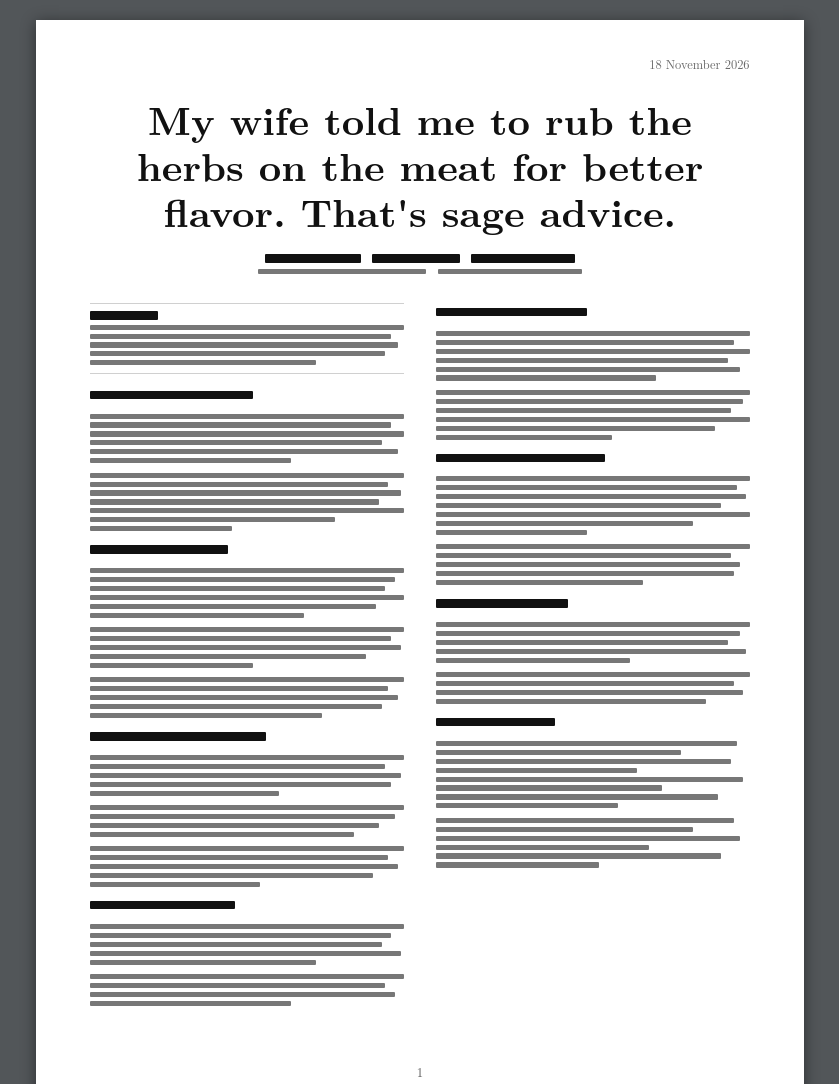
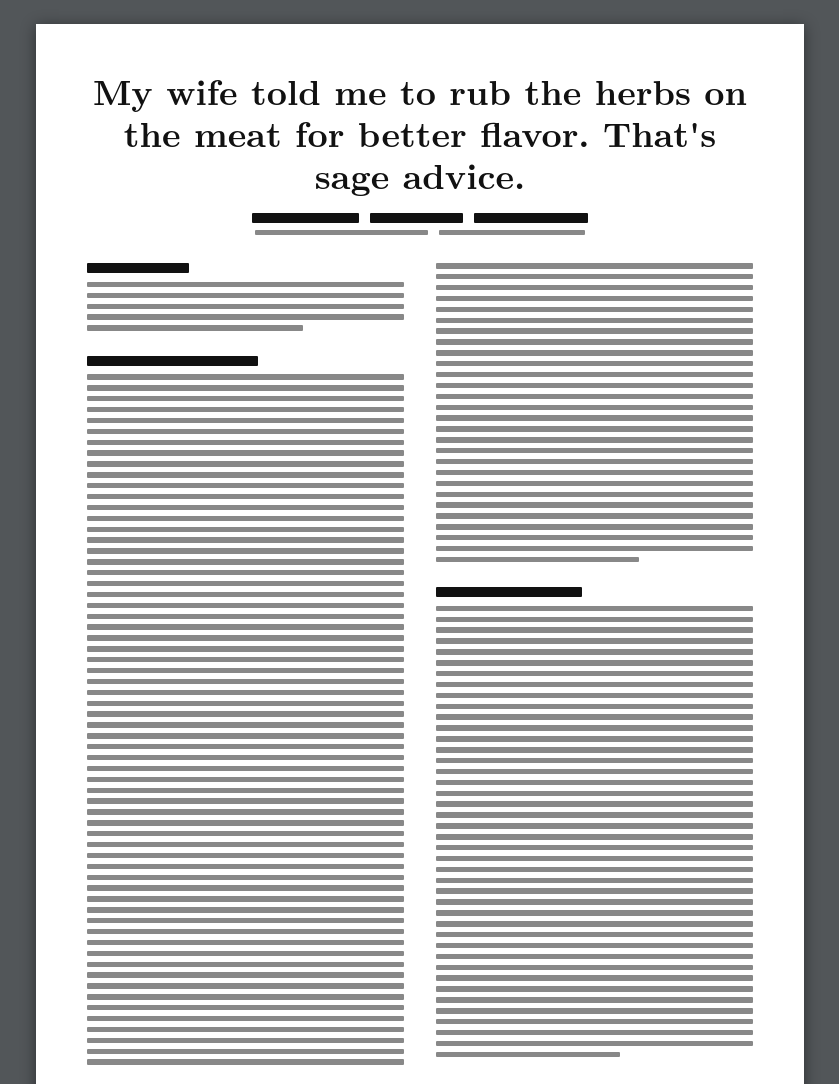
Before and after one commit to ief-joke-of-the-day/jotd, a plain HTML site: page index.html in a window 1280 px wide. Shown: the top 1084 px of the page, without its empty margins (220-1059 px from the left). Drawn offline with Linux system fonts and the light colour scheme; a web font is replaced by a local one.

Commit message:
Strict A4 wireframe paper: joke-only text, full-height 2 columns, 3 sections

```diff
--- a/index.html
+++ b/index.html
@@ -8,62 +8,56 @@
   <style>
     :root {
       --cm: "Computer Modern Serif", "Latin Modern Roman", "CMU Serif", Georgia, "Times New Roman", serif;
-      --ink: #111;
     }
     * { box-sizing: border-box; }
     body {
       margin: 0;
       background: #525659;
       font-family: var(--cm);
-      color: var(--ink);
-      padding: 1.25rem .6rem 3rem;
+      color: #111;
+      padding: clamp(.6rem, 2vw, 1.5rem) .6rem 2.5rem;
     }
     .page {
+      width: 100%;
       max-width: 48rem;
       aspect-ratio: 210 / 297;
       margin: 0 auto;
       background: #fff;
-      padding: clamp(1.2rem, 3.5vw, 2.2rem) clamp(1.1rem, 4.5vw, 3.4rem) clamp(1rem, 2.5vw, 1.6rem);
+      padding: clamp(1.2rem, 5.5%, 2.8rem) clamp(1.1rem, 6.5%, 3.2rem);
       box-shadow: 0 2px 14px rgba(0,0,0,.45);
       display: flex;
       flex-direction: column;
       overflow: hidden;
     }
 
-    .date-line {
-      text-align: right;
-      font-size: clamp(.65rem, 1.6vw, .78rem);
-      color: #666;
-      margin-bottom: clamp(.7rem, 2.2vw, 1.4rem);
-    }
-
-    /* THE JOKE as the paper title */
+    /* THE JOKE: the only real text on the page */
     h1#joke {
       font-weight: 700;
       text-align: center;
-      font-size: clamp(1.2rem, 4.4vw, 2.45rem);
-      line-height: 1.18;
-      margin: 0 0 clamp(.7rem, 2vw, 1.25rem);
+      font-size: clamp(1.05rem, 3.6vw, 2.2rem);
+      line-height: 1.2;
+      margin: 0 0 clamp(.5rem, 1.6vw, 1.1rem);
       overflow-wrap: break-word;
     }
     h1#joke .punch {
       display: block;
-      margin-top: .32em;
+      margin-top: .28em;
       font-weight: 400;
       font-style: italic;
-      font-size: .85em;
+      font-size: .86em;
     }
 
-    /* Only two bar types: thick black (authors & section titles) and thin grey (everything else) */
+    /* Two bar types only: thick black (authors & section titles) and thinner grey (text) */
     .b {
       display: block;
-      height: clamp(.32rem, .85vw, .52rem);
+      flex-shrink: 0;
+      height: clamp(.38rem, 1vw, .62rem);
       background: #111;
       border-radius: 1px;
     }
     .b.thin {
-      height: clamp(.2rem, .5vw, .32rem);
-      background: #777;
+      height: clamp(.20rem, .54vw, .34rem);
+      background: #888;
     }
 
     /* Author rows */
@@ -71,22 +65,22 @@
       display: flex;
       flex-direction: column;
       align-items: center;
-      gap: clamp(.25rem, .7vw, .42rem);
-      margin-bottom: clamp(.9rem, 2.8vw, 1.8rem);
+      gap: clamp(.25rem, .65vw, .42rem);
+      margin-bottom: clamp(.85rem, 2.8vw, 1.75rem);
     }
     .authors .row {
       display: flex;
       justify-content: center;
-      flex-wrap: wrap;
-      gap: .35rem .7rem;
+      gap: clamp(.35rem, 1vw, .7rem);
       width: 100%;
     }
 
-    /* Two-column paper body */
+    /* Two full-width columns from under authors to bottom of A4 */
     .cols {
       display: grid;
       grid-template-columns: 1fr 1fr;
-      gap: clamp(.8rem, 2.8vw, 2rem);
+      align-items: start;
+      gap: clamp(.85rem, 3vw, 2rem);
       flex: 1;
       min-height: 0;
       overflow: hidden;
@@ -94,136 +88,53 @@
     .col {
       display: flex;
       flex-direction: column;
-      gap: clamp(.32rem, .85vw, .58rem);
+      min-width: 0;
     }
     .lines {
       display: flex;
       flex-direction: column;
-      gap: clamp(.14rem, .38vw, .24rem);
+      gap: clamp(.20rem, .54vw, .34rem);
     }
-    .hd { margin-top: clamp(.15rem, .4vw, .3rem); margin-bottom: clamp(.18rem, .45vw, .32rem); }
-
-    /* Abstract in left column */
-    .abstract {
-      padding: clamp(.25rem, .7vw, .45rem) 0;
-      border-top: 1px solid #d0d0d0;
-      border-bottom: 1px solid #d0d0d0;
-      margin-bottom: clamp(.1rem, .3vw, .2rem);
+    .sec-title {
+      margin-bottom: clamp(.32rem, .85vw, .55rem);
     }
-    .abstract .hd { margin-top: 0; margin-bottom: clamp(.18rem, .45vw, .3rem); }
-
-    .folio {
-      text-align: center;
-      font-size: clamp(.65rem, 1.5vw, .8rem);
-      color: #555;
-      margin-top: clamp(.6rem, 1.8vw, 1.2rem);
+    .after-abstract {
+      margin-bottom: clamp(.85rem, 2.4vw, 1.55rem);
+    }
+    .before-sec3 {
+      margin-top: clamp(.85rem, 2.4vw, 1.55rem);
     }
   </style>
 </head>
 <body>
   <div class="page">
-    <div class="date-line" id="date">…</div>
-
     <h1 id="joke">Loading…</h1>
 
-    <!-- Authors (thick black) & affiliations (thin grey) -->
+    <!-- Authors (thick black) & affiliations (grey) -->
     <div class="authors" aria-hidden="true">
       <div class="row">
-        <span class="b" style="width: 6rem"></span>
-        <span class="b" style="width: 5.5rem"></span>
-        <span class="b" style="width: 6.5rem"></span>
+        <span class="b" style="width: 16%"></span>
+        <span class="b" style="width: 14%"></span>
+        <span class="b" style="width: 17%"></span>
       </div>
       <div class="row">
-        <span class="b thin" style="width: 10.5rem"></span>
-        <span class="b thin" style="width: 9rem"></span>
+        <span class="b thin" style="width: 26%"></span>
+        <span class="b thin" style="width: 22%"></span>
       </div>
     </div>
 
-    <!-- Two-column paper body (densely packed; overflows cleanly at bottom margin) -->
-    <div class="cols" aria-hidden="true">
-      <div class="col" id="col-left">
-        <div class="abstract">
-          <span class="b hd" style="width: 4.2rem"></span>
-          <div class="lines">
-            <span class="b thin" style="width: 100%"></span>
-            <span class="b thin" style="width: 96%"></span>
-            <span class="b thin" style="width: 98%"></span>
-            <span class="b thin" style="width: 94%"></span>
-            <span class="b thin" style="width: 72%"></span>
-          </div>
-        </div>
-      </div>
+    <!-- Two columns filled top-to-bottom with exactly 3 sections -->
+    <div class="cols" id="cols" aria-hidden="true">
+      <div class="col" id="col-left"></div>
       <div class="col" id="col-right"></div>
     </div>
-
-    <div class="folio">1</div>
   </div>
 
   <script>
-    // Populate dense two-column paper bars
-    (() => {
-      const mk = (cls, w) => {
-        const s = document.createElement("span");
-        s.className = cls;
-        s.style.width = w;
-        return s;
-      };
-      const addSection = (col, headingW, paras) => {
-        if (headingW) col.append(mk("b hd", headingW));
-        for (const widths of paras) {
-          const box = document.createElement("div");
-          box.className = "lines";
-          for (const w of widths) box.append(mk("b thin", w));
-          col.append(box);
-        }
-      };
-
-      const L = document.getElementById("col-left");
-      addSection(L, "52%", [
-        ["100%", "96%", "100%", "93%", "98%", "64%"],
-        ["100%", "95%", "99%", "92%", "100%", "78%", "45%"],
-      ]);
-      addSection(L, "44%", [
-        ["100%", "97%", "94%", "100%", "91%", "68%"],
-        ["100%", "96%", "99%", "88%", "52%"],
-        ["100%", "95%", "98%", "93%", "74%"],
-      ]);
-      addSection(L, "56%", [
-        ["100%", "94%", "99%", "96%", "60%"],
-        ["100%", "97%", "92%", "84%"],
-        ["100%", "95%", "98%", "90%", "54%"],
-      ]);
-      addSection(L, "46%", [
-        ["100%", "96%", "93%", "99%", "72%"],
-        ["100%", "94%", "97%", "64%"],
-      ]);
-
-      const R = document.getElementById("col-right");
-      addSection(R, "48%", [
-        ["100%", "95%", "100%", "93%", "97%", "70%"],
-        ["100%", "98%", "94%", "100%", "89%", "56%"],
-      ]);
-      addSection(R, "54%", [
-        ["100%", "96%", "99%", "91%", "100%", "82%", "48%"],
-        ["100%", "94%", "97%", "95%", "66%"],
-      ]);
-      addSection(R, "42%", [
-        ["100%", "97%", "93%", "99%", "62%"],
-        ["100%", "95%", "98%", "86%"],
-      ]);
-      addSection(R, "38%", [
-        ["96%", "78%", "94%", "64%", "98%", "72%", "90%", "58%"],
-        ["95%", "82%", "97%", "68%", "91%", "52%"],
-      ]);
-    })();
-
     const FALLBACK = "Why did the paper not load? It was still under review.";
     const zurichToday = () => new Intl.DateTimeFormat("en-CA", {
       timeZone: "Europe/Zurich", year: "numeric", month: "2-digit", day: "2-digit"
     }).format(new Date());
-    const fmt = dateStr => new Date(dateStr + "T12:00:00").toLocaleDateString("en-GB", {
-      day: "numeric", month: "long", year: "numeric"
-    });
 
     function dateSeed(dateStr) {
       let h = 0x811c9dc5;
@@ -233,7 +144,77 @@
       return h;
     }
 
-    function render(joke, dateStr) {
+    const mk = (cls, w) => {
+      const s = document.createElement("span");
+      s.className = cls;
+      s.style.width = w;
+      return s;
+    };
+
+    function fillColumns() {
+      const cols = document.getElementById("cols");
+      const L = document.getElementById("col-left");
+      const R = document.getElementById("col-right");
+      const H = cols.clientHeight;
+      if (H <= 0) return;
+
+      L.innerHTML = "";
+      R.innerHTML = "";
+
+      // Section 1: Abstract (left column top, with a little distance to Section 2)
+      L.append(mk("b sec-title", "32%"));
+      const absLines = document.createElement("div");
+      absLines.className = "lines after-abstract";
+      for (const w of ["100%", "100%", "100%", "100%", "68%"]) {
+        absLines.append(mk("b thin", w));
+      }
+      L.append(absLines);
+
+      // Section 2: Title directly after Abstract, full-width lines down to bottom of left column
+      L.append(mk("b sec-title", "54%"));
+      const sec2Left = document.createElement("div");
+      sec2Left.className = "lines";
+      L.append(sec2Left);
+      while (true) {
+        const line = mk("b thin", "100%");
+        sec2Left.append(line);
+        if (L.offsetHeight > H) {
+          line.remove();
+          break;
+        }
+      }
+
+      // Right column top: continuation of Section 2, ending partway down with an early last line
+      const sec2Right = document.createElement("div");
+      sec2Right.className = "lines";
+      R.append(sec2Right);
+      const sec3Start = H * 0.36;
+      while (R.offsetHeight < sec3Start) {
+        sec2Right.append(mk("b thin", "100%"));
+      }
+      if (sec2Right.lastElementChild) {
+        sec2Right.lastElementChild.style.width = "64%";
+      }
+
+      // Section 3: Somewhere in second column, full-width lines down to bottom, early last line
+      R.append(mk("b sec-title before-sec3", "46%"));
+      const sec3 = document.createElement("div");
+      sec3.className = "lines";
+      R.append(sec3);
+      while (true) {
+        const line = mk("b thin", "100%");
+        sec3.append(line);
+        if (R.offsetHeight > H) {
+          line.remove();
+          break;
+        }
+      }
+      if (sec3.lastElementChild) {
+        sec3.lastElementChild.style.width = "58%";
+      }
+    }
+
+    function render(joke) {
       const h = document.getElementById("joke");
       h.textContent = "";
       const i = joke.indexOf("? ");
@@ -246,7 +227,7 @@
       } else {
         h.textContent = joke;
       }
-      document.getElementById("date").textContent = fmt(dateStr);
+      requestAnimationFrame(fillColumns);
     }
 
     async function fetchJokeForDate(dateStr) {
@@ -262,23 +243,28 @@
       return d2.results[0].joke;
     }
 
+    window.addEventListener("resize", fillColumns);
+    if (document.fonts && document.fonts.ready) {
+      document.fonts.ready.then(fillColumns);
+    }
+
     (async () => {
       const today = zurichToday();
       try {
         const r = await fetch("joke.json?_=" + Date.now(), { cache: "no-store" });
         if (r.ok) {
           const d = await r.json();
-          if (d.date === today && d.joke) { render(d.joke, today); return; }
+          if (d.date === today && d.joke) { render(d.joke); return; }
         }
       } catch {}
       try {
-        render(await fetchJokeForDate(today), today);
+        render(await fetchJokeForDate(today));
       } catch {
         try {
           const fb = await fetch("fallback_jokes.json").then(r => r.json());
-          render(fb[dateSeed(today) % fb.length], today);
+          render(fb[dateSeed(today) % fb.length]);
         } catch {
-          render(FALLBACK, today);
+          render(FALLBACK);
         }
       }
     })();
```
